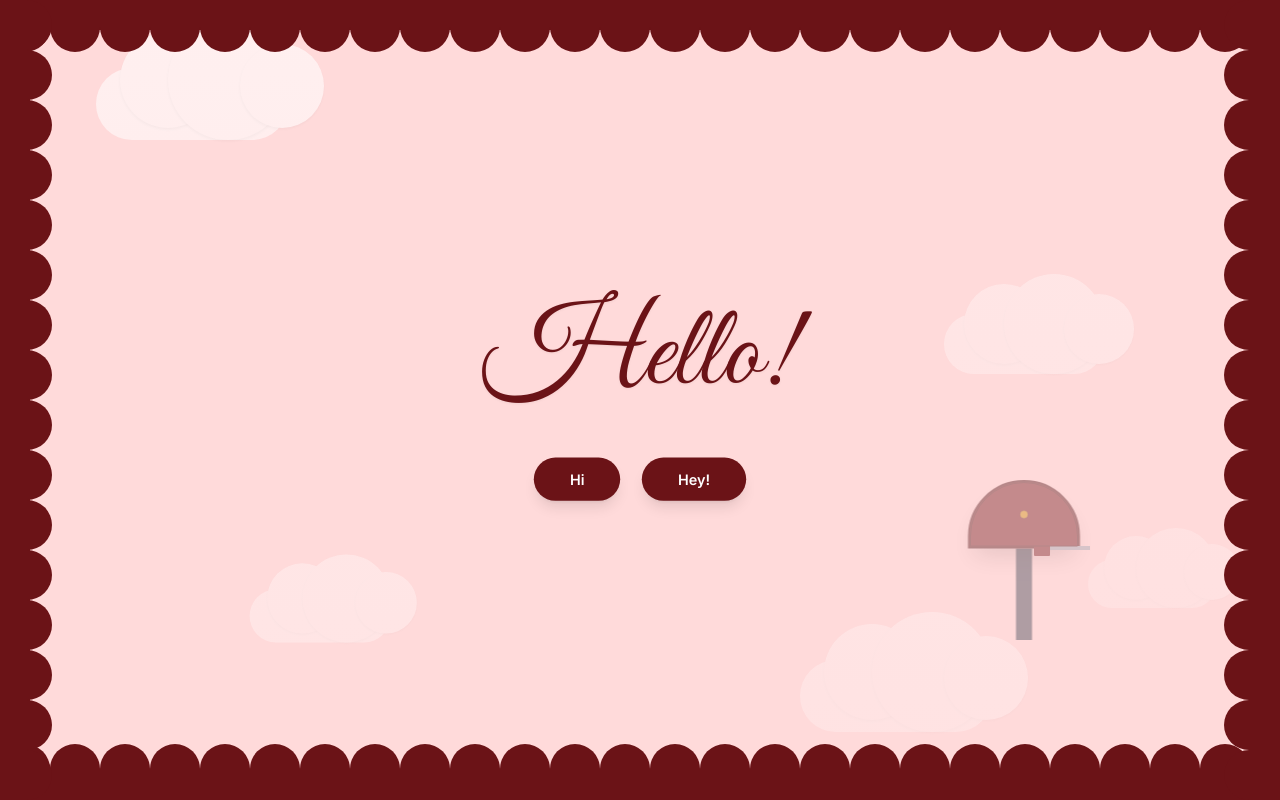
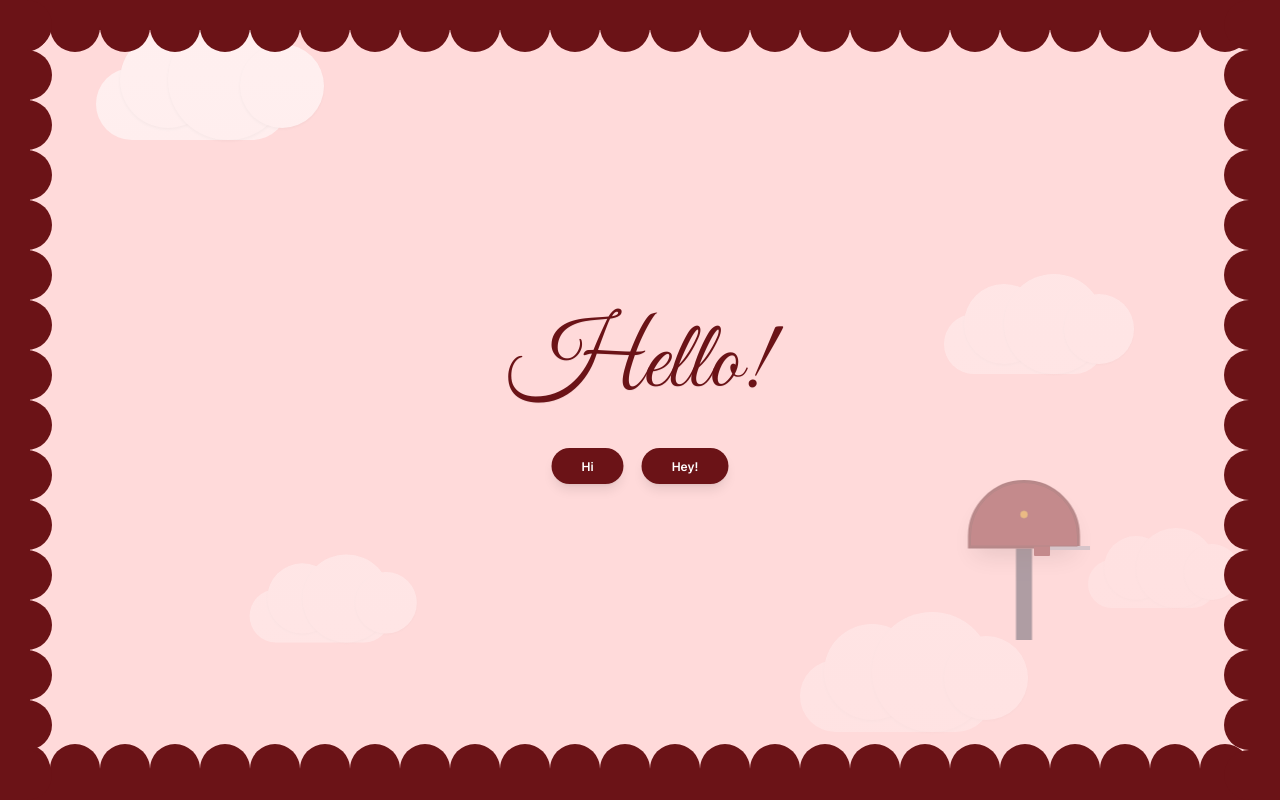
Before and after one commit to pluieup/Valentines, a React (Vite) app: page / in a window 1280 px wide. Built offline with nearby package versions, Linux system fonts and the light colour scheme.

Commit message:
Zoomed out view of App.tsx from scale-90 to scale-75

```diff
--- a/App.tsx
+++ b/App.tsx
@@ -106,7 +106,7 @@ const App: React.FC = () => {
       <ScallopedFrame />
 
       {/* Global Scaling Wrapper: Added scale-90 and max-w-2xl mx-auto to zoom out and center */}
-      <div className="z-10 w-full max-w-2xl mx-auto px-8 flex flex-col items-center justify-center transition-all duration-1000 transform scale-90 origin-center">
+      <div className="z-10 w-full max-w-2xl mx-auto px-8 flex flex-col items-center justify-center transition-all duration-1000 transform scale-75 origin-center">
         {currentState === AppState.GREETING && (
           <GreetingView onNext={nextState} />
         )}
@@ -136,7 +136,7 @@ const App: React.FC = () => {
         isInOpeningStates
           ? 'bottom-[10%] right-[10%] scale-50 opacity-40 pointer-events-none'
           : isMailboxViewActive
-            ? 'top-[45%] left-1/2 -translate-x-1/2 -translate-y-1/2 scale-90 opacity-100 pointer-events-auto'
+            ? 'top-[45%] left-1/2 -translate-x-1/2 -translate-y-1/2 scale-75 opacity-100 pointer-events-auto'
             : 'top-1/2 left-1/2 -translate-x-1/2 -translate-y-1/2 scale-110 opacity-0 pointer-events-none'
       }`}>
         <MailboxView
```
